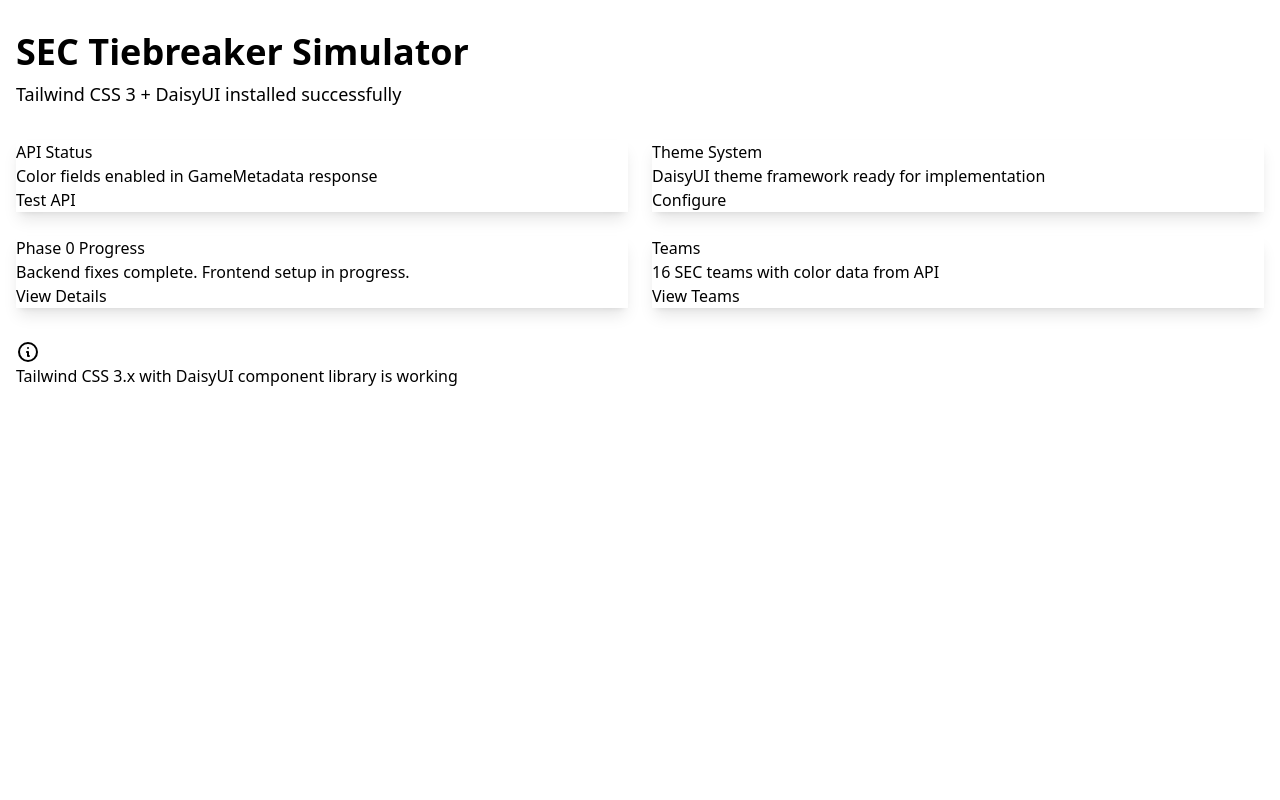
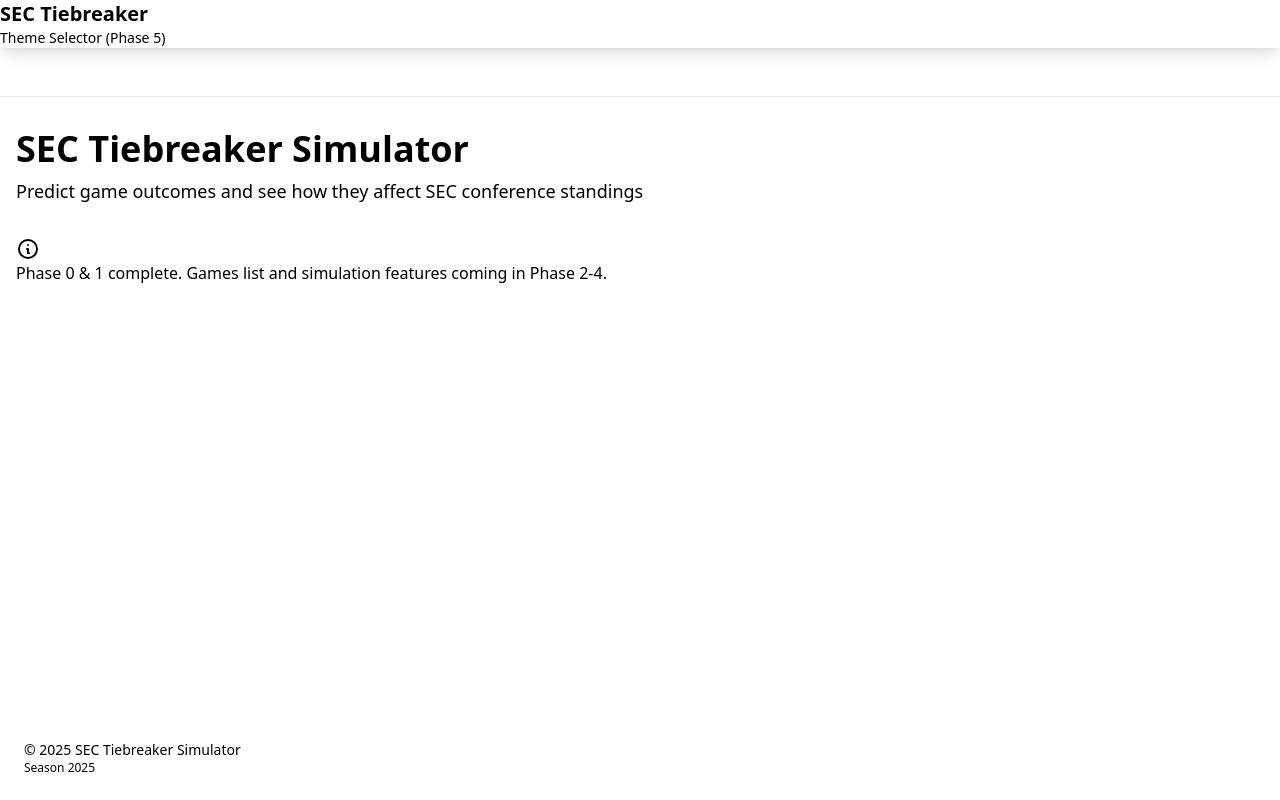
Before and after one commit to austin-rt/who-clinches, a Next.js app: page / in a window 1280 px wide. Built offline with nearby package versions, Linux system fonts and the light colour scheme.

Commit message:
integrate phase 1 layout components into root layout and update home page

```diff
--- a/app/layout.tsx
+++ b/app/layout.tsx
@@ -1,6 +1,9 @@
 import type { Metadata } from 'next';
 import { Geist, Geist_Mono } from 'next/font/google';
 import { ThemeInitializer } from './components/ThemeInitializer';
+import { Header } from './components/Header';
+import { Navigation } from './components/Navigation';
+import { Footer } from './components/Footer';
 import './globals.css';
 
 const geistSans = Geist({
@@ -24,10 +27,15 @@
   children: React.ReactNode;
 }>) {
   return (
-    <html lang="en" data-theme="light">
-      <body className={`${geistSans.variable} ${geistMono.variable} antialiased`}>
+    <html lang="en" data-theme="sec" data-mode="light">
+      <body
+        className={`${geistSans.variable} ${geistMono.variable} flex min-h-screen flex-col antialiased`}
+      >
         <ThemeInitializer />
-        {children}
+        <Header />
+        <Navigation />
+        <main className="flex-1">{children}</main>
+        <Footer />
       </body>
     </html>
   );
--- a/app/page.tsx
+++ b/app/page.tsx
@@ -1,57 +1,14 @@
 export default function Home() {
   return (
-    <div className="min-h-screen bg-base-100">
     <div className="container mx-auto px-4 py-8">
       <div className="mb-8">
         <h1 className="mb-2 text-4xl font-bold text-primary">SEC Tiebreaker Simulator</h1>
         <p className="text-base-content/70 text-lg">
-            Tailwind CSS 3 + DaisyUI installed successfully
+          Predict game outcomes and see how they affect SEC conference standings
         </p>
       </div>
 
-        <div className="grid grid-cols-1 gap-6 md:grid-cols-2">
-          <div className="card bg-primary text-primary-content shadow-lg">
-            <div className="card-body">
-              <h2 className="card-title">API Status</h2>
-              <p>Color fields enabled in GameMetadata response</p>
-              <div className="card-actions justify-end">
-                <button className="btn btn-secondary">Test API</button>
-              </div>
-            </div>
-          </div>
-
-          <div className="card bg-secondary text-secondary-content shadow-lg">
-            <div className="card-body">
-              <h2 className="card-title">Theme System</h2>
-              <p>DaisyUI theme framework ready for implementation</p>
-              <div className="card-actions justify-end">
-                <button className="btn btn-primary">Configure</button>
-              </div>
-            </div>
-          </div>
-
-          <div className="card bg-accent text-accent-content shadow-lg">
-            <div className="card-body">
-              <h2 className="card-title">Phase 0 Progress</h2>
-              <p>Backend fixes complete. Frontend setup in progress.</p>
-              <div className="card-actions justify-end">
-                <button className="btn btn-outline">View Details</button>
-              </div>
-            </div>
-          </div>
-
-          <div className="card bg-base-200 shadow-lg">
-            <div className="card-body">
-              <h2 className="card-title">Teams</h2>
-              <p>16 SEC teams with color data from API</p>
-              <div className="card-actions justify-end">
-                <button className="btn btn-ghost">View Teams</button>
-              </div>
-            </div>
-          </div>
-        </div>
-
-        <div className="alert alert-info mt-8">
+      <div className="alert alert-info">
         <svg
           xmlns="http://www.w3.org/2000/svg"
           fill="none"
@@ -65,8 +22,7 @@
             d="M13 16h-1v-4h-1m1-4h.01M21 12a9 9 0 11-18 0 9 9 0 0118 0z"
           ></path>
         </svg>
-          <span>Tailwind CSS 3.x with DaisyUI component library is working</span>
-        </div>
+        <span>Phase 0 & 1 complete. Games list and simulation features coming in Phase 2-4.</span>
       </div>
     </div>
   );
```
Lines whose indentation alone changed are shown as unchanged.
